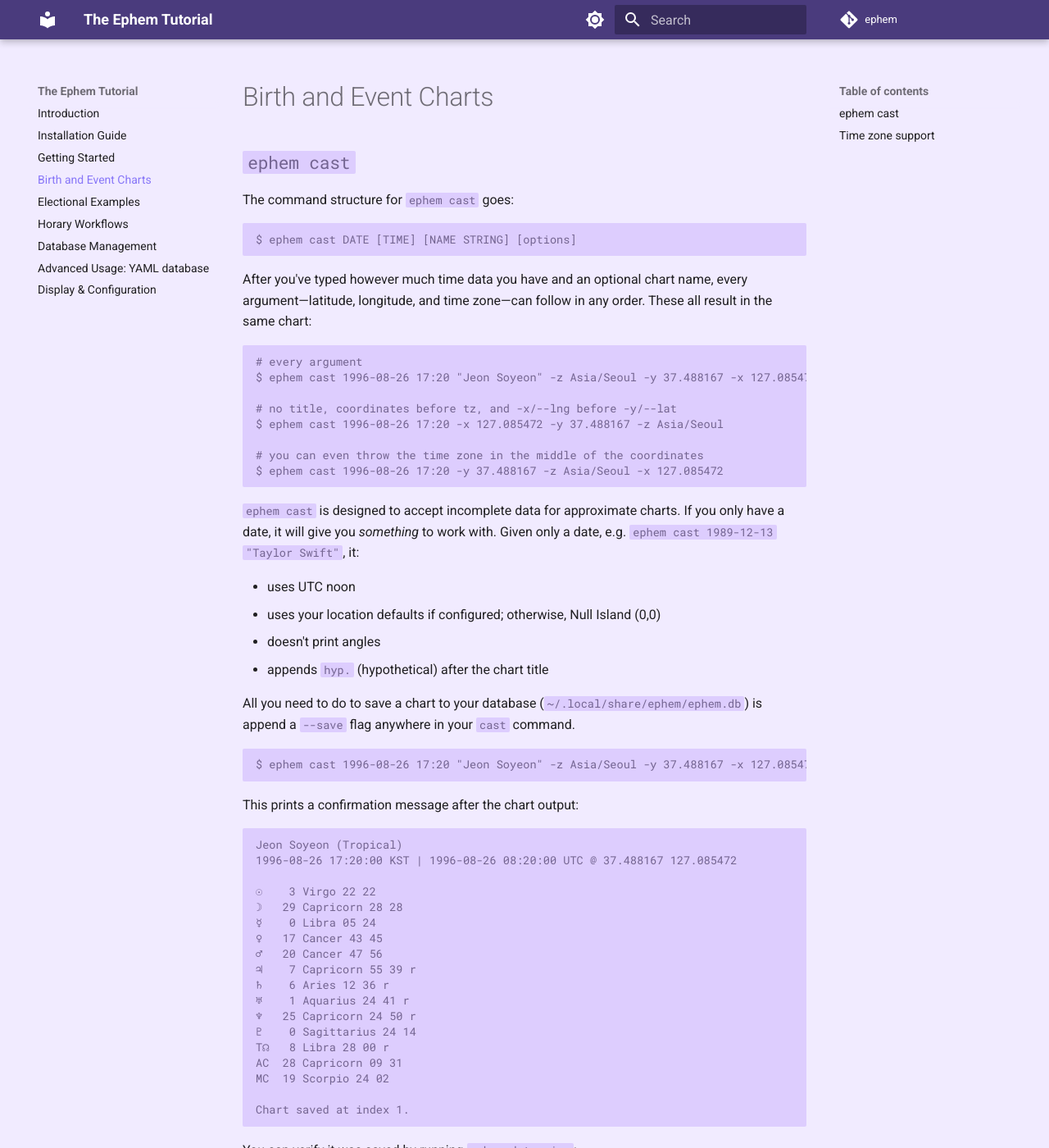
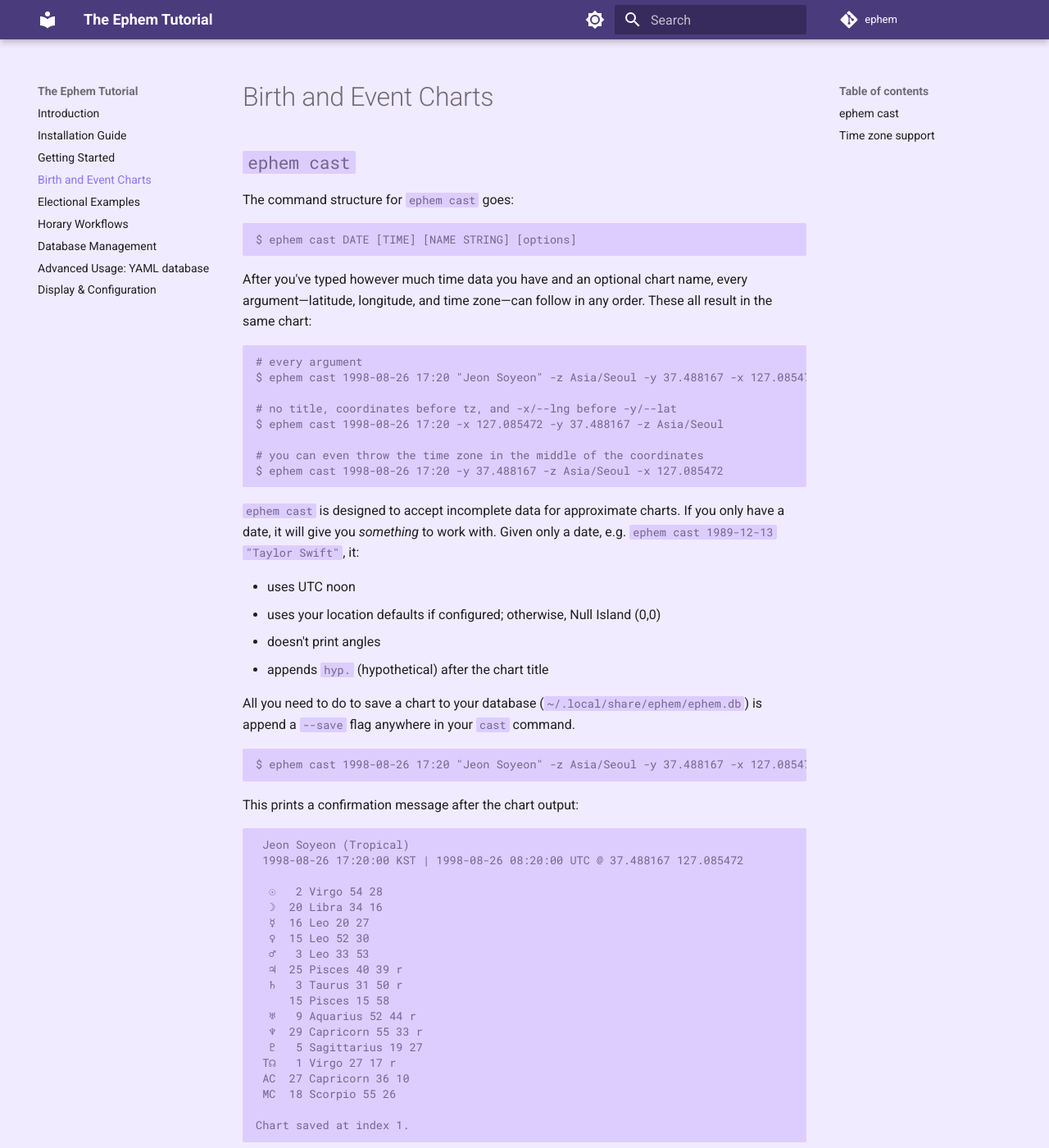
Before and after one commit to sailorfe/ephem, an MkDocs documentation site: the page built from docs/20-birth-event-charts.md, in a window 1280 px wide and 1400 px high. Shown: the whole window at 82% size. Built offline with MkDocs 1.6.1 and Material for MkDocs 9.7.7, drawn with Linux system fonts in a browser that asks for light colours; some of the changed text lies outside the part shown.

````diff
--- a/docs/20-birth-event-charts.md
+++ b/docs/20-birth-event-charts.md
@@ -12,46 +12,47 @@ $ ephem cast DATE [TIME] [NAME STRING] [options]
 
 ```sh
 # every argument
-$ ephem cast 1996-08-26 17:20 "Jeon Soyeon" -z Asia/Seoul -y 37.488167 -x 127.085472
+$ ephem cast 1998-08-26 17:20 "Jeon Soyeon" -z Asia/Seoul -y 37.488167 -x 127.085472
 
 # no title, coordinates before tz, and -x/--lng before -y/--lat
-$ ephem cast 1996-08-26 17:20 -x 127.085472 -y 37.488167 -z Asia/Seoul
+$ ephem cast 1998-08-26 17:20 -x 127.085472 -y 37.488167 -z Asia/Seoul
 
 # you can even throw the time zone in the middle of the coordinates
-$ ephem cast 1996-08-26 17:20 -y 37.488167 -z Asia/Seoul -x 127.085472
+$ ephem cast 1998-08-26 17:20 -y 37.488167 -z Asia/Seoul -x 127.085472
 ```
 
  `ephem cast` is designed to accept incomplete data for approximate  charts. If you only have a date, it will give you *something* to work with. Given only a date, e.g. `ephem cast 1989-12-13 "Taylor Swift"`, it:
 
- - uses UTC noon
- - uses your location defaults if configured; otherwise, Null Island (0,0)
+- uses UTC noon
+- uses your location defaults if configured; otherwise, Null Island (0,0)
 - doesn't print angles
 - appends `hyp.` (hypothetical) after the chart title
 
 All you need to do to save a chart to your database (`~/.local/share/ephem/ephem.db`) is append a `--save` flag anywhere in your `cast` command.
 
 ```sh
-$ ephem cast 1996-08-26 17:20 "Jeon Soyeon" -z Asia/Seoul -y 37.488167 -x 127.085472 --save
+$ ephem cast 1998-08-26 17:20 "Jeon Soyeon" -z Asia/Seoul -y 37.488167 -x 127.085472 --save
 ```
 
 This prints a confirmation message after the chart output:
 ```
-Jeon Soyeon (Tropical)
-1996-08-26 17:20:00 KST | 1996-08-26 08:20:00 UTC @ 37.488167 127.085472
+ Jeon Soyeon (Tropical)
+ 1998-08-26 17:20:00 KST | 1998-08-26 08:20:00 UTC @ 37.488167 127.085472
 
-☉    3 Virgo 22 22
-☽   29 Capricorn 28 28
-☿    0 Libra 05 24
-♀   17 Cancer 43 45
-♂   20 Cancer 47 56
-♃    7 Capricorn 55 39 r
-♄    6 Aries 12 36 r
-♅    1 Aquarius 24 41 r
-♆   25 Capricorn 24 50 r
-♇    0 Sagittarius 24 14
-T☊   8 Libra 28 00 r
-AC  28 Capricorn 09 31
-MC  19 Scorpio 24 02
+  ☉   2 Virgo 54 28
+  ☽  20 Libra 34 16
+  ☿  16 Leo 20 27
+  ♀  15 Leo 52 30
+  ♂   3 Leo 33 53
+  ♃  25 Pisces 40 39 r
+  ♄   3 Taurus 31 50 r
+  🝴  15 Pisces 15 58
+  ♅   9 Aquarius 52 44 r
+  ♆  29 Capricorn 55 33 r
+  ♇   5 Sagittarius 19 27
+ T☊   1 Virgo 27 17 r
+ AC  27 Capricorn 36 10
+ MC  18 Scorpio 55 26
 
 Chart saved at index 1.
 ```
@@ -59,8 +60,8 @@ Chart saved at index 1.
 You can verify it was saved by running `ephem data view`:
 ```
 [1] Jeon Soyeon
-   UTC:     1996-08-26T08:20:00+00:00
-   Local:   1996-08-26T17:20:00+09:00
+   UTC:     1998-08-26T08:20:00+00:00
+   Local:   1998-08-26T17:20:00+09:00
    Lat:     37.488167, Lng: 127.085472
 ```
 
````
Also changed, not shown: other parts of docs/20-birth-event-charts.md (+2 -2 lines), docs/30-electional-examples.md (+18 -16 lines), docs/50-database-management.md (+3 -3 lines), docs/index.md (+16 -16 lines).
